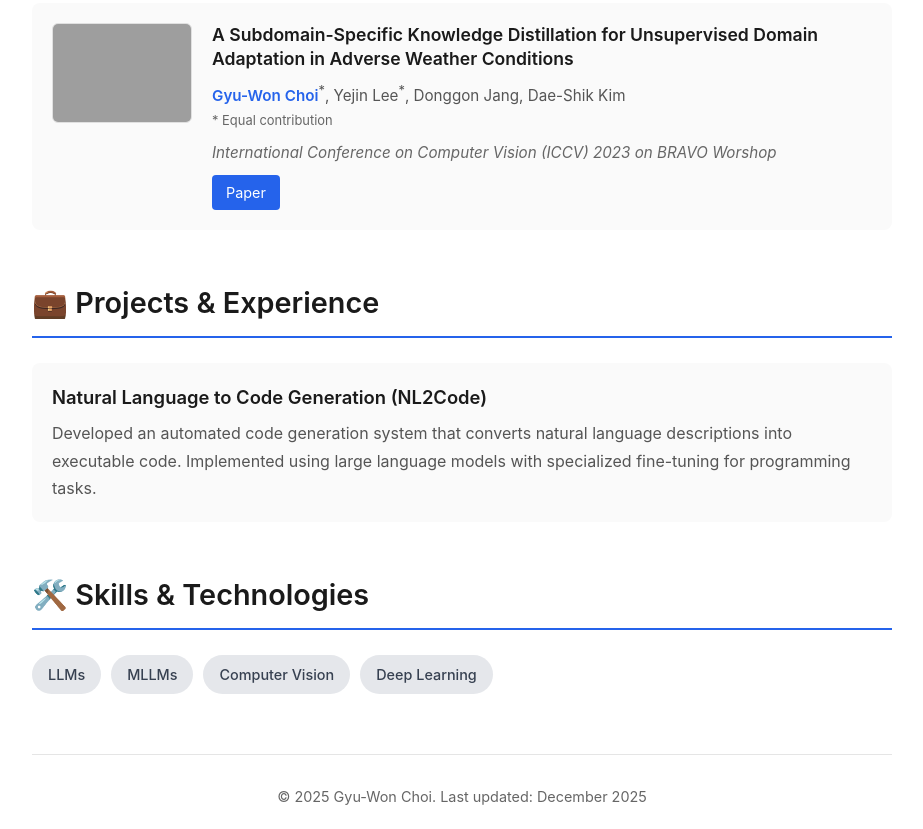
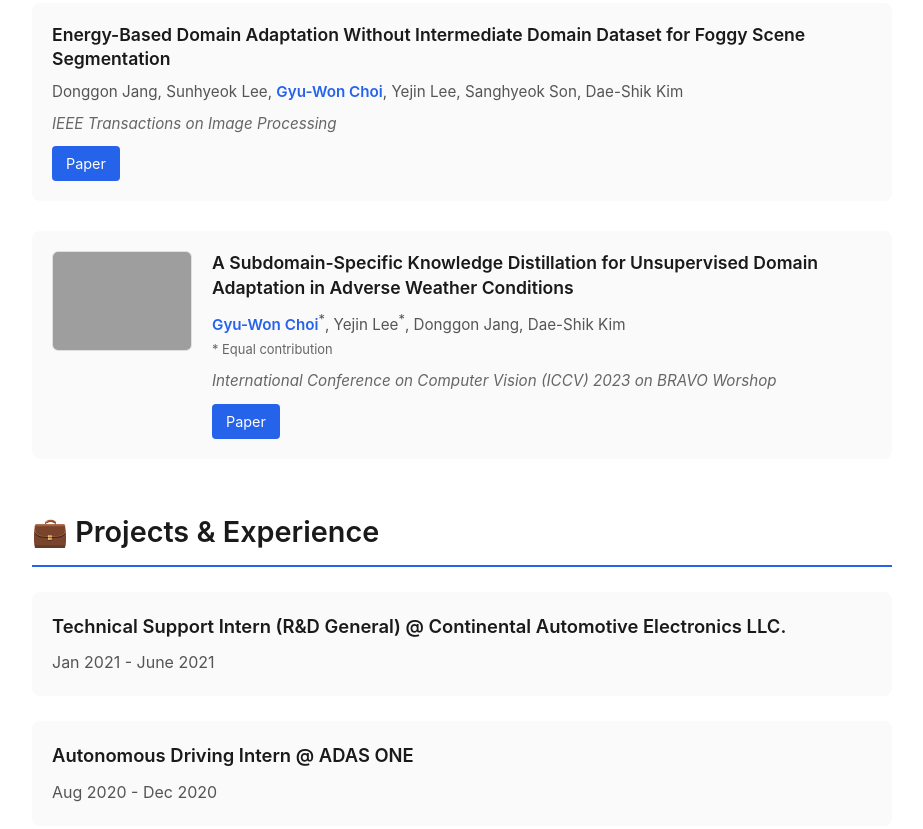
Before and after one commit to gyuwonchoi/gyuwonchoi.github.io, a plain HTML site: page index.html in a window 1280 px wide. Shown: the part 1561-2390 px from the top of the page, without its empty margins (178-1101 px from the left). Drawn offline with Linux system fonts and the light colour scheme; grey boxes are pictures that could not be loaded.

Commit message:
Update CV link and project descriptions in index.html

```diff
--- a/index.html
+++ b/index.html
@@ -331,6 +331,7 @@
                         <a href="https://github.com/gyuwonchoi" target="_blank">💻 GitHub</a>
                         <a href="https://scholar.google.com/citations?user=RkF1-PQAAAAJ&hl=en" target="_blank">🎓 Google Scholar</a>
                         <a href="https://www.linkedin.com/in/gyuwon-choi/" target="_blank">💼 LinkedIn</a>
+                        <a href=""  target="_blank">📄 CV</a>
                     </div>
                 </div>
 
@@ -344,7 +345,7 @@
             <h2>📰 News</h2>
             <div class="news-item">
                 <div class="news-date">Dec 2025</div>
-                <div class="news-content">Present our paper COIR at NeurIPS 2025 Worshop on ReliableML in San Diego, USA!</div>
+                <div class="news-content">Present our paper COIR at NeurIPS 2025 Worshop on ReliableML in San Diego, U.S.</div>
             </div>
             <div class="news-item">
                 <div class="news-date">Sep 2025</div>
@@ -361,7 +362,7 @@
                 </div>
                 <div class="interest-item">
                     <div class="interest-title">Model Interpretability</div>
-                    <div class="interest-desc">Understanding and explaining decisions of large language models</div>
+                    <div class="interest-desc">Understanding and explaining decisions of LLM/MLLMs</div>
                 </div>
                 <div class="interest-item">
                     <div class="interest-title">Vision-Language-Action</div>
@@ -398,6 +399,20 @@
             </div>
 
             <div class="paper">
+                <div class="paper-info">
+                    <div class="paper-title">Energy-Based Domain Adaptation Without Intermediate Domain Dataset for Foggy Scene Segmentation</div>
+                    <div class="paper-authors">
+                        Donggon Jang, Sunhyeok Lee, <span class="me">Gyu-Won Choi</span>, Yejin Lee, Sanghyeok Son, Dae-Shik Kim
+                        <br>
+                    </div>
+                    <div class="paper-venue">IEEE Transactions on Image Processing</div>
+                    <div class="paper-links">
+                        <a href="https://ieeexplore.ieee.org/abstract/document/10735117" target="_blank">Paper</a>
+                    </div>
+                </div>
+            </div>
+
+            <div class="paper">
                 <img src="/images/ICCV_BRAVO.png" alt=" aper Thumbnail" class="paper-thumb">
 
                 <div class="paper-info">
@@ -422,9 +437,15 @@
             <h2>💼 Projects & Experience</h2>
 
             <div class="project-item">
-                <div class="project-title">Natural Language to Code Generation (NL2Code)</div>
+                <div class="project-title">Technical Support Intern (R&D General) @ Continental Automotive Electronics LLC.</div>
                 <div class="project-desc">
-                    Developed an automated code generation system that converts natural language descriptions into executable code. Implemented using large language models with specialized fine-tuning for programming tasks.
+                    Jan 2021 - June 2021
+                </div>
+            </div>
+            <div class="project-item">
+                <div class="project-title">Autonomous Driving Intern @ ADAS ONE</div>
+                <div class="project-desc">
+                    Aug 2020 - Dec 2020
                 </div>
             </div>
         </section>
```
